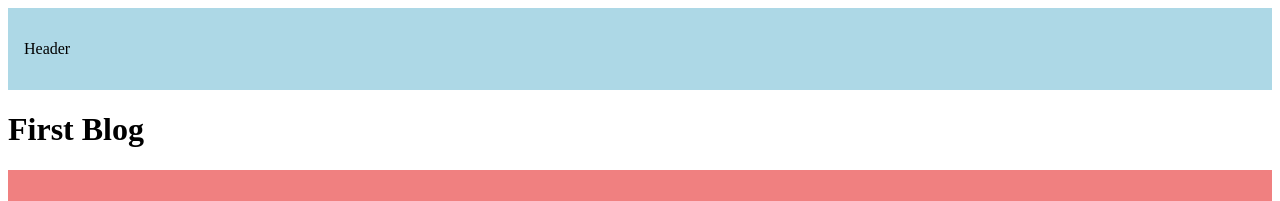
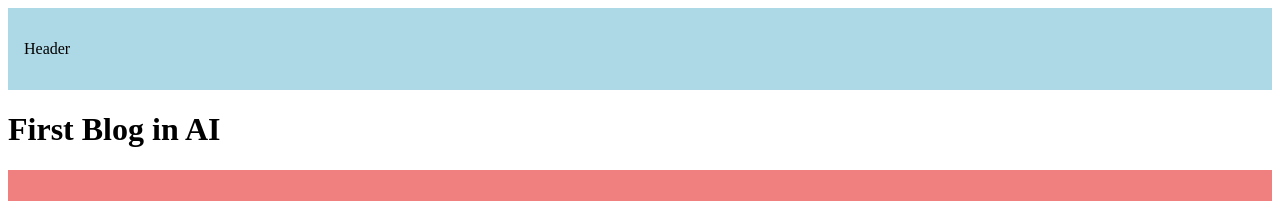
Before and after one commit to mr3nz1/next_crash_course, a Next.js app: page /blog/first in a window 1280 px wide. Shown: the top 201 px of the page. Built offline with nearby package versions, Linux system fonts and the light colour scheme.

Commit message:
feat: add new AI

```diff
--- a/src/app/blog/first/page.tsx
+++ b/src/app/blog/first/page.tsx
@@ -1,5 +1,5 @@
 import React from 'react';
 
 export default function page() {
-  return <h1>First Blog</h1>;
+  return <h1>First Blog in AI</h1>;
 }
```
